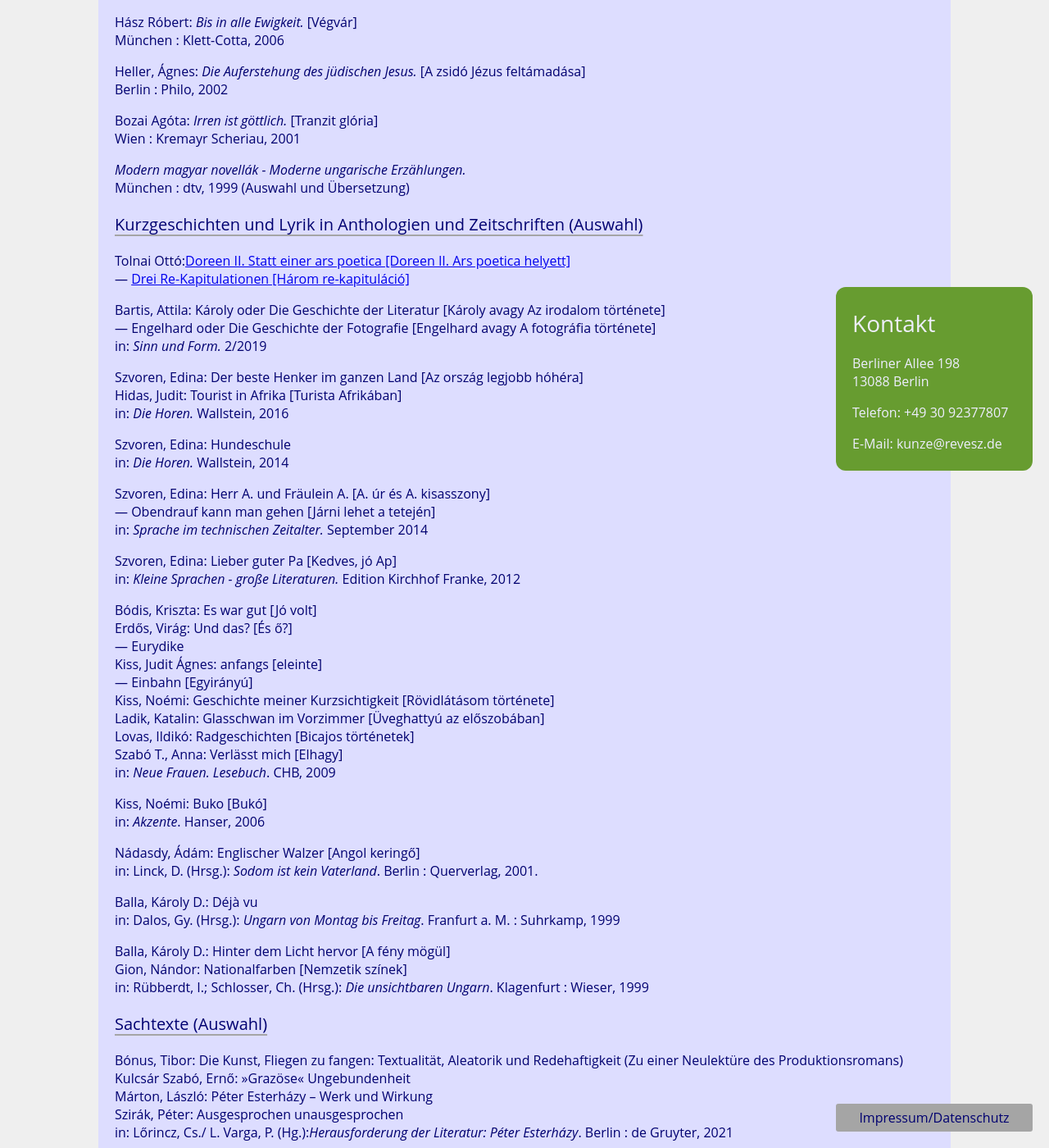
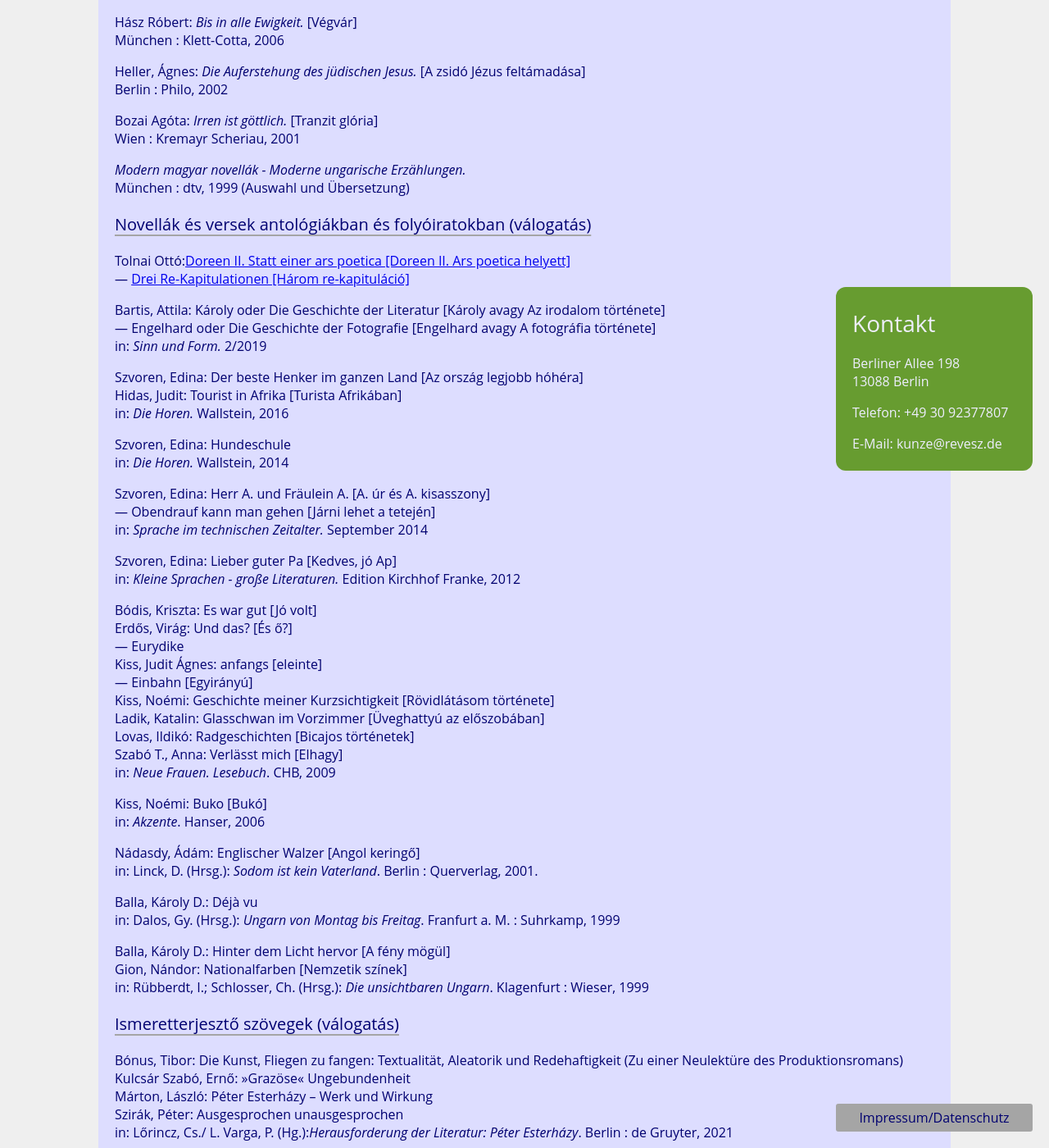
Before and after one commit to rixx/revesz.de, a Jekyll site: the page built from publikationen_ung.md, in a window 1280 px wide and 1400 px high, scrolled down 1320 px. Shown: the whole window at 82% size. Built offline with Jekyll 4.4.1, drawn with Linux system fonts in a browser that asks for light colours; some of the changed text lies outside the part shown.

Commit message:
Update publikationen_ung.md

```diff
--- a/publikationen_ung.md
+++ b/publikationen_ung.md
@@ -27,7 +27,7 @@ title: publikationen
 <p><span style="font-style:italic">Modern magyar novellák - Moderne ungarische Erzählungen.</span> <br>München : dtv, 1999 (Auswahl und Übersetzung)
 <p>
 
-<h3>Kurzgeschichten und Lyrik in Anthologien und Zeitschriften (Auswahl)</h3>
+<h3>Novellák és versek antológiákban és folyóiratokban (válogatás)</h3>
 <p>Tolnai Ottó:<a href="https://www.signaturen-magazin.de/otto-tolnai--doreen-2--statt-einer-ars-poetica-.html">Doreen II. Statt einer ars poetica [Doreen II. Ars poetica helyett]</a><br>
   — <a href="https://www.signaturen-magazin.de/otto-tolnai--drei-re-kapitulationen.html">Drei Re-Kapitulationen [Három re-kapituláció]</a><br>
 
@@ -63,7 +63,7 @@ Hidas, Judit: Tourist in Afrika [Turista Afrikában]<br>
   in: Rübberdt, I.; Schlosser, Ch. (Hrsg.): <span style="font-style:italic;">Die unsichtbaren Ungarn</span>. Klagenfurt : Wieser, 1999
 <p>
 
-<h3>Sachtexte (Auswahl)</h3>
+<h3>Ismeretterjesztő szövegek (válogatás)</h3>
 <p>Bónus, Tibor: Die Kunst, Fliegen zu fangen: Textualität, Aleatorik und Redehaftigkeit (Zu einer Neulektüre des Produktionsromans)<br>
   Kulcsár Szabó, Ernő: »Grazöse« Ungebundenheit<br>
   Márton, László: Péter Esterházy – Werk und Wirkung <br>
```
Also changed, not shown: other parts of publikationen_ung.md (+1 -1 lines).
